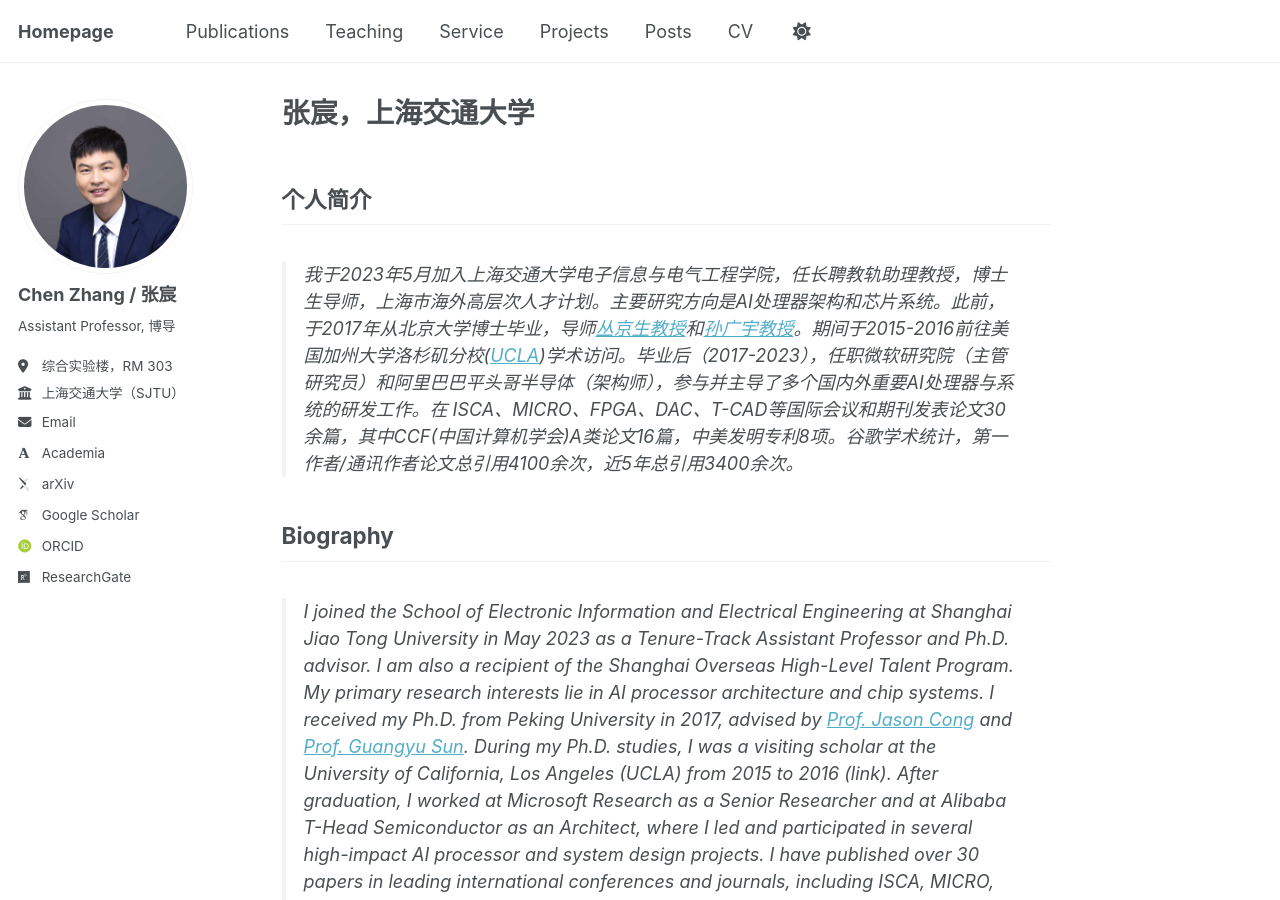
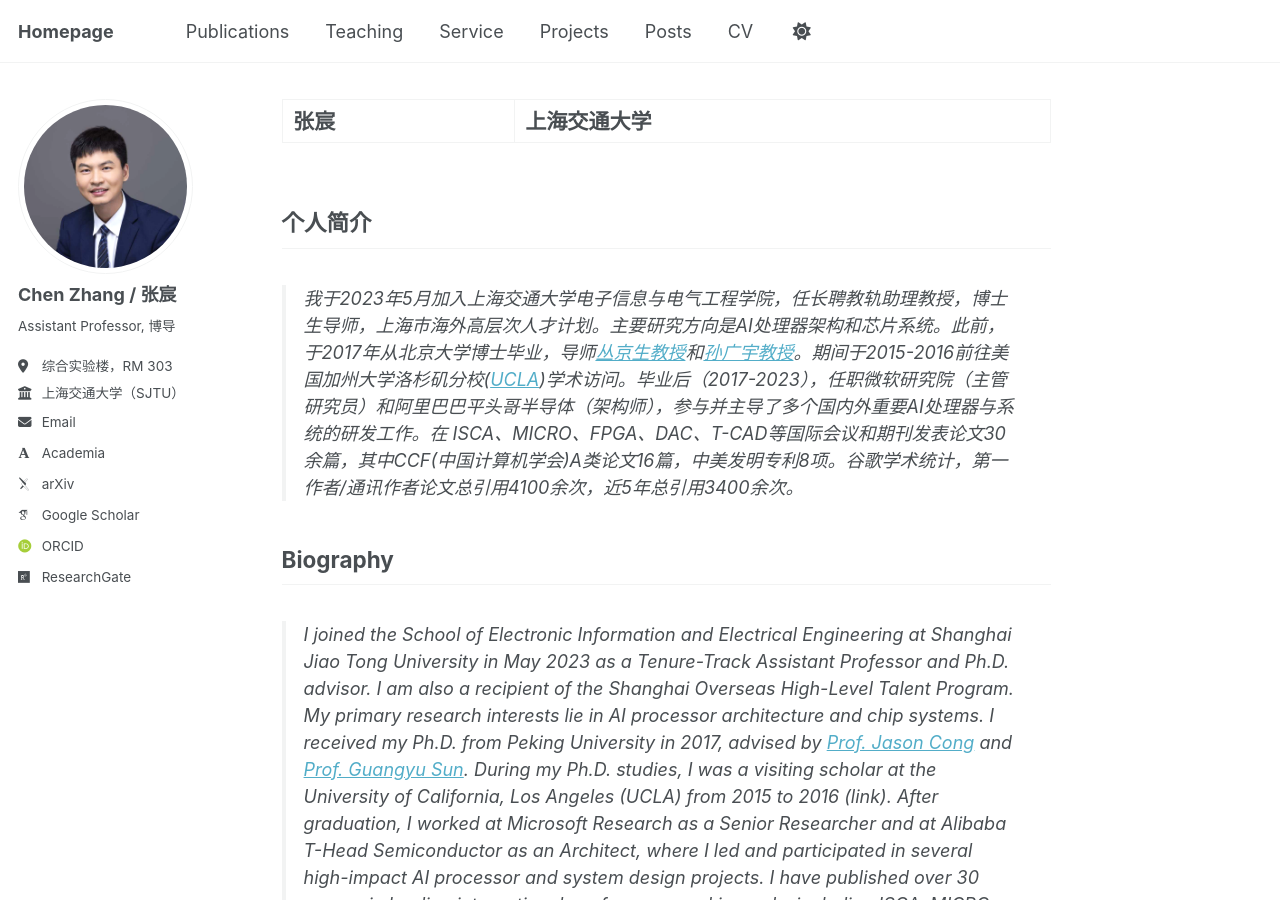
Before and after one commit to chenzhangsjtu/chenzhangsjtu.github.io, a Jekyll site: the page built from _pages/about.md, in a window 1280 px wide and 900 px high. Built offline with Jekyll 4.4.1, drawn with Linux system fonts in a browser that asks for light colours; some web fonts are replaced.

```diff
--- a/_pages/about.md
+++ b/_pages/about.md
@@ -1,6 +1,6 @@
 ---
 permalink: /
-title: "张宸，上海交通大学"
+title: "张宸|上海交通大学"
 author_profile: true
 redirect_from:
   - /about/
```
